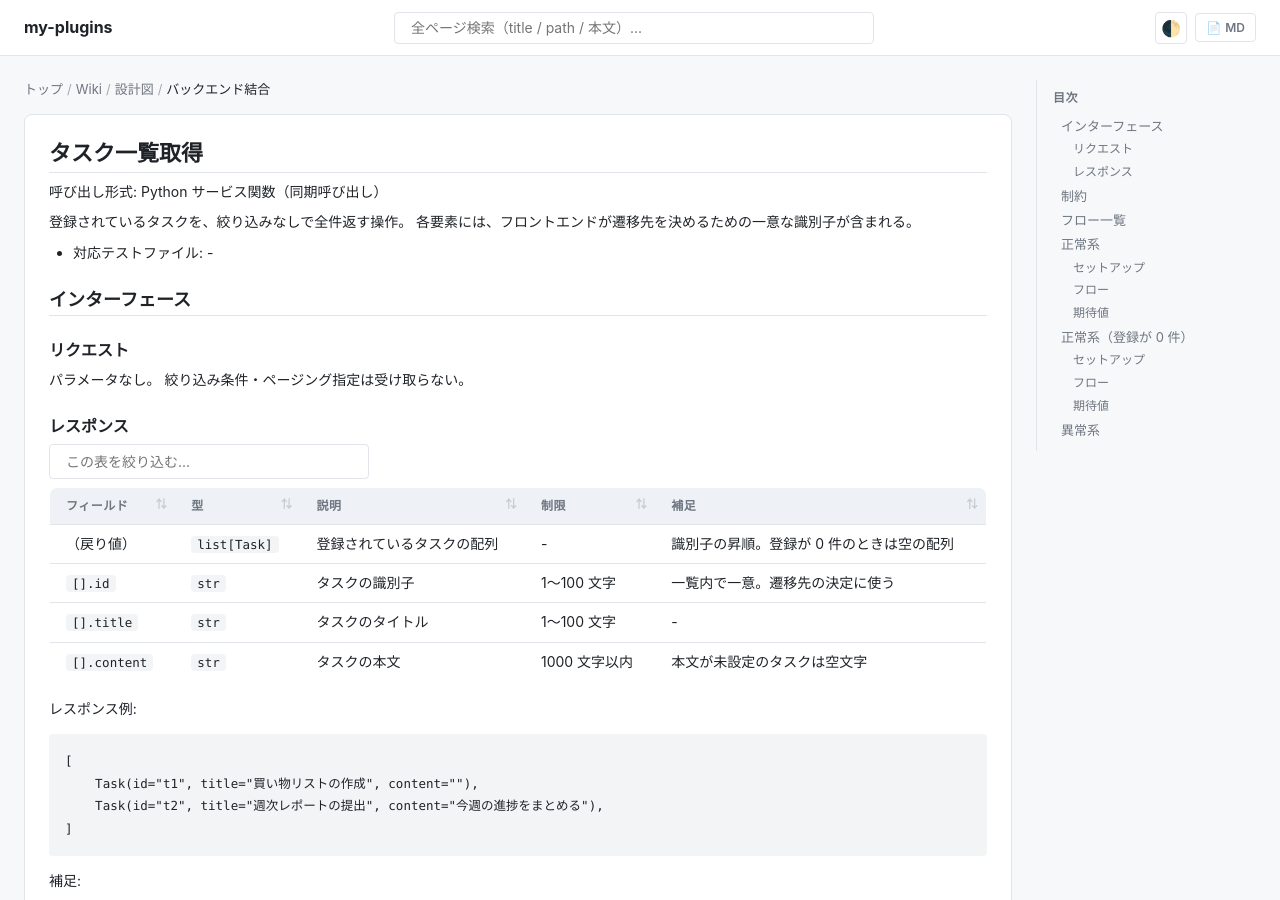
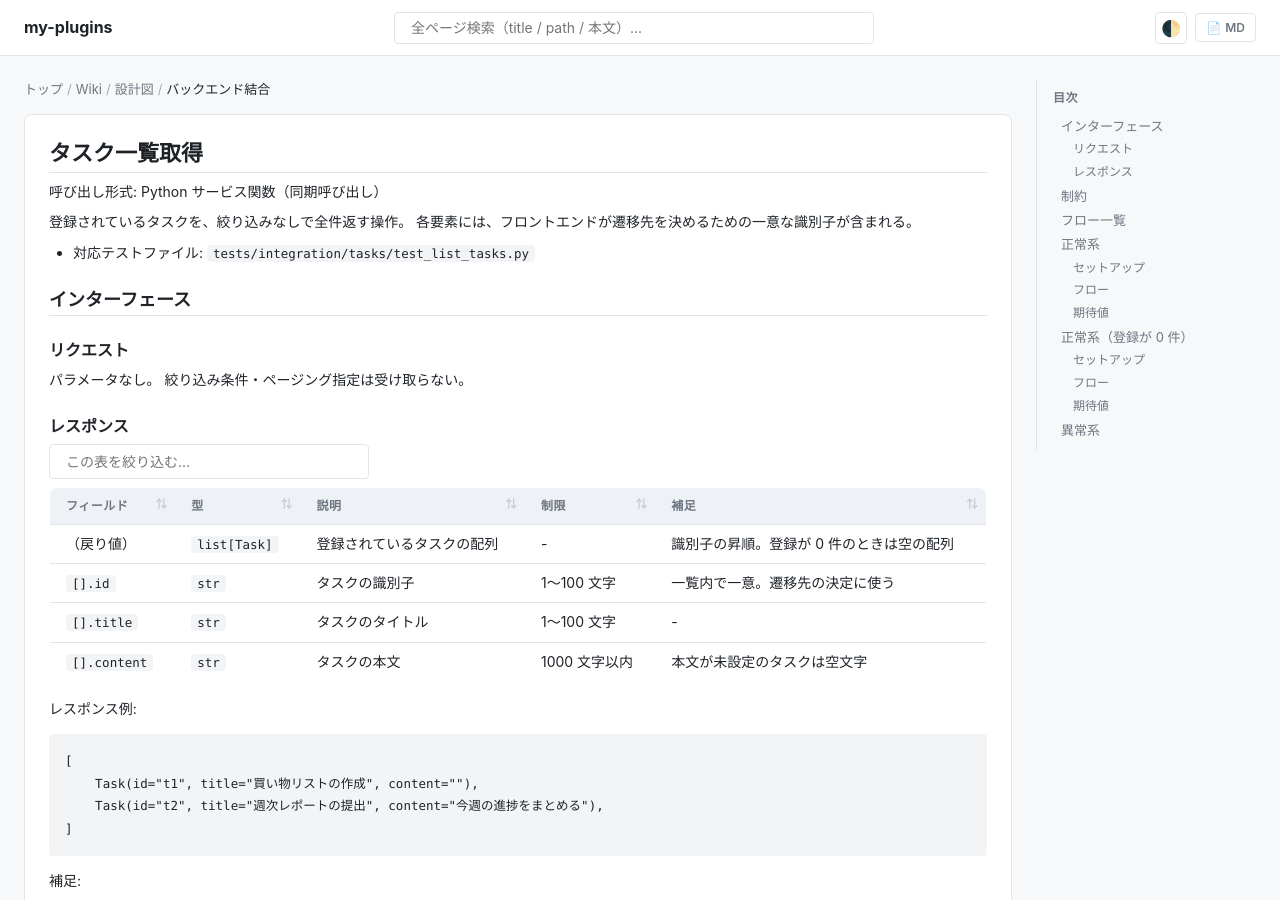
Before and after one commit to shuhei1101/ai-monitor-e2e, a Jekyll site: the page built from docs/wiki/設計図/バックエンド結合/タスク一覧取得.py.md, in a window 1280 px wide and 900 px high. Built offline with Jekyll 4.4.1, drawn with Linux system fonts in a browser that asks for light colours; our own code applies the rules of GitHub Pages for plain Markdown files.

Commit message:
設計書に対応テストファイルを記入

```diff
--- a/docs/wiki/設計図/バックエンド結合/タスク一覧取得.py.md
+++ b/docs/wiki/設計図/バックエンド結合/タスク一覧取得.py.md
@@ -5,7 +5,7 @@
 登録されているタスクを、絞り込みなしで全件返す操作。
 各要素には、フロントエンドが遷移先を決めるための一意な識別子が含まれる。
 
-- 対応テストファイル: -
+- 対応テストファイル: `tests/integration/tasks/test_list_tasks.py`
 
 ## インターフェース
 
```
Also changed, not shown: docs/wiki/設計図/バックエンド結合/タスク詳細取得.py.md (+1 -1 lines), docs/wiki/設計図/モジュール構成/バックエンド/タスク.py.md (+2 -0 lines).
